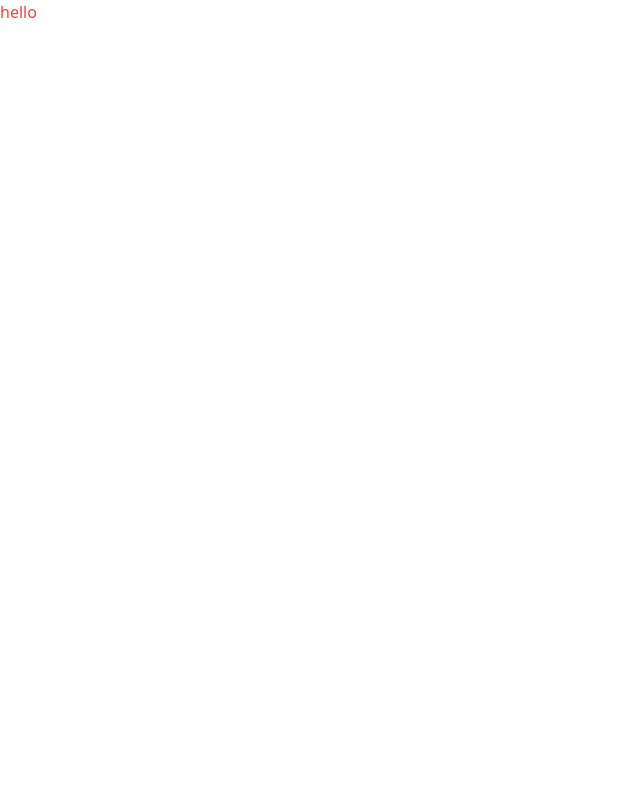
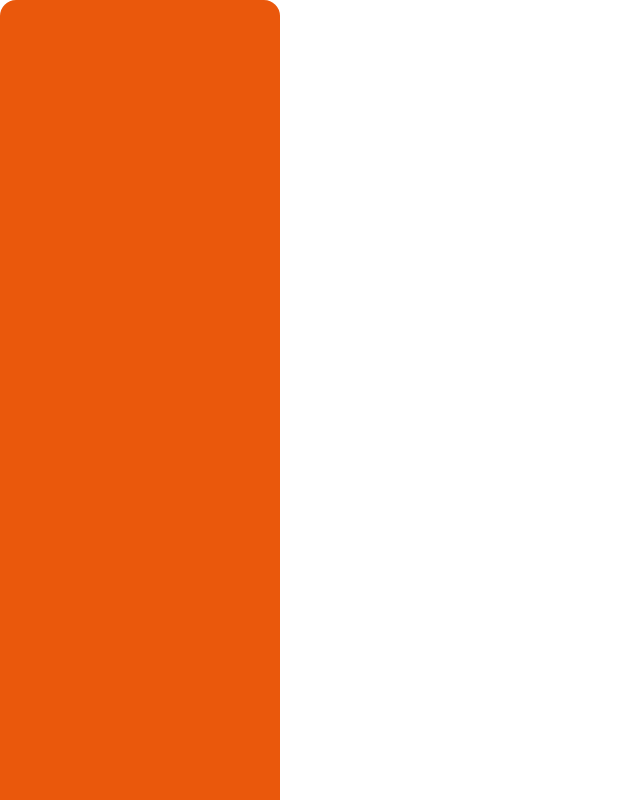
Before and after one commit to tariq-csit/frontend-staging, a React (Vite) app: page / in a window 1280 px wide. Shown: the top 800 px of the page, without its empty margins (0-640 px from the left). Built offline with nearby package versions, Linux system fonts and the light colour scheme.

Commit message:
Sidebar container

```diff
--- a/src/components/sidebar/Sidebar.tsx
+++ b/src/components/sidebar/Sidebar.tsx
@@ -2,8 +2,8 @@ import React from 'react'
 
 function Sidebar() {
   return (
-    <div className='text-red-500'>
-      hello
+    <div className='flex w-[17.5rem] h-[69.8125rem] bg-orange-600 flex-col justify-between items-start shrink-0 rounded-component'>
+
     </div>
   )
 }
--- a/tailwind.config.js
+++ b/tailwind.config.js
@@ -12,7 +12,7 @@ export default {
       },
        secondary: '#BBBBBB',
       },
-      rounded:{
+      borderRadius:{
         nav: '6.25rem',
         component: '1rem',
         chart: '1.25rem',
@@ -21,7 +21,7 @@ export default {
         reportItem: '1rem',
 
       },
-      p:{
+      padding:{
         nav: '1rem',
         component: '1.5rem',
         chart: '0.75rem 1.5rem',
@@ -33,7 +33,7 @@ export default {
         settingSection: '3.75rem'
 
       },
-      h:{
+      height:{
         nav: '2.75rem',
         listItem: '3.125rem',
         formInput: '2.625rem',
@@ -50,7 +50,7 @@ export default {
       boxShadow:{
         component: '0px 5px 10px 0px rgba(0, 0, 0, 0.08)',
       },
-      w:{
+      width:{
         form: '64.5625rem'
       }
     },
```
